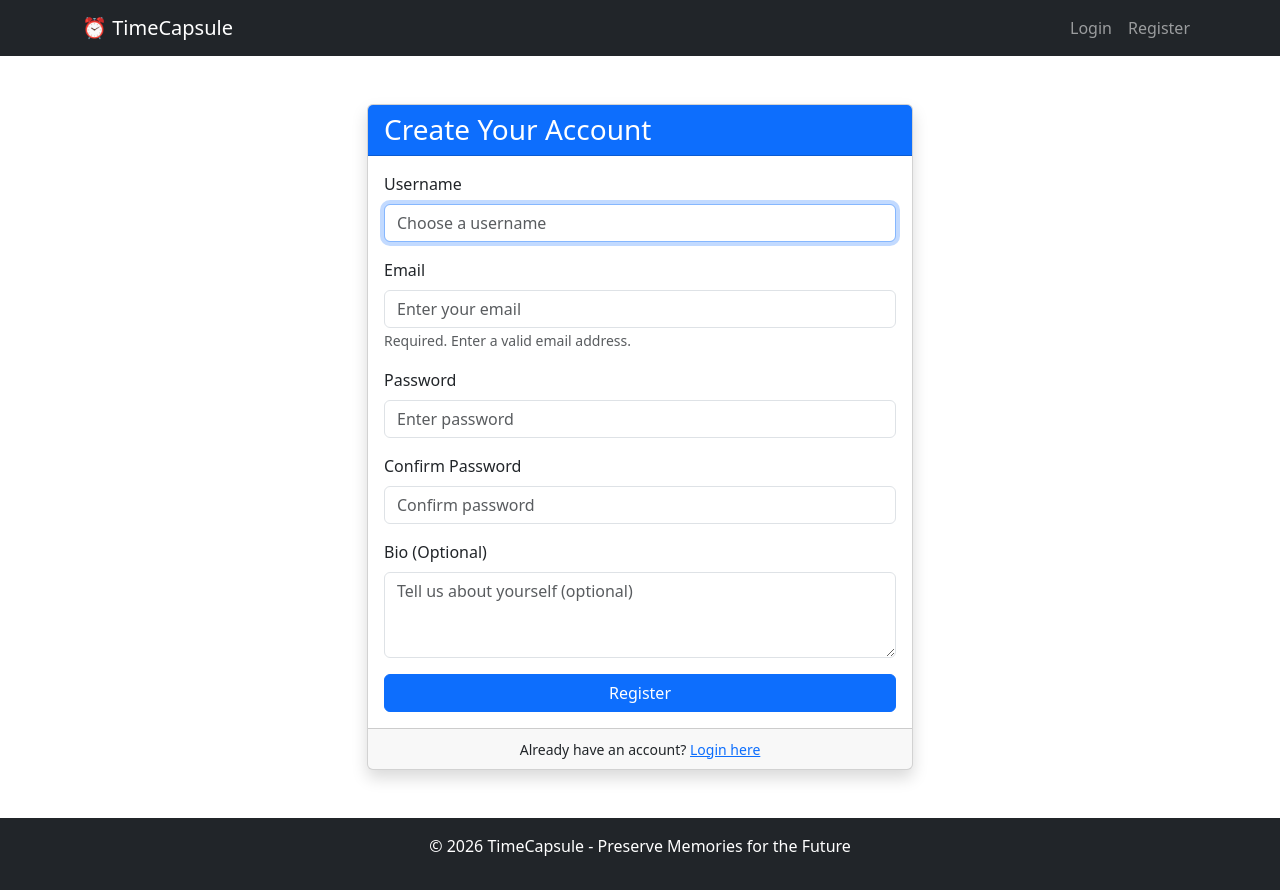
After one commit to MariyanDimov-250504/TimeCapsule, a Django app: page /accounts/register/ in a window 1280 px wide. The commit adds this page. Run offline with Django 5.2, Linux system fonts and the light colour scheme.

Commit message:
Proj Update

```diff
--- a/TimeCapsule/settings.py
+++ b/TimeCapsule/settings.py
@@ -134,3 +134,7 @@ DEFAULT_AUTO_FIELD = 'django.db.models.BigAutoField'
 
 # Custom User Model
 AUTH_USER_MODEL = 'accounts.CustomUser'
+
+LOGIN_URL = 'accounts:login'
+LOGIN_REDIRECT_URL = 'home'
+LOGOUT_REDIRECT_URL = 'home'
--- /dev/null
+++ b/accounts/forms.py
@@ -0,0 +1,90 @@
+from django import forms
+from django.contrib.auth.forms import UserCreationForm
+from django.core.exceptions import ValidationError
+from .models import CustomUser
+import re
+
+
+class CustomUserCreationForm(UserCreationForm):
+    email = forms.EmailField(
+        required=True,
+        widget=forms.EmailInput(attrs={
+            'class': 'form-control',
+            'placeholder': 'Enter your email'
+        }),
+        help_text='Required. Enter a valid email address.'
+    )
+
+    username = forms.CharField(
+        widget=forms.TextInput(attrs={
+            'class': 'form-control',
+            'placeholder': 'Choose a username'
+        })
+    )
+
+    password1 = forms.CharField(
+        label='Password',
+        widget=forms.PasswordInput(attrs={
+            'class': 'form-control',
+            'placeholder': 'Enter password'
+        })
+    )
+
+    password2 = forms.CharField(
+        label='Confirm Password',
+        widget=forms.PasswordInput(attrs={
+            'class': 'form-control',
+            'placeholder': 'Confirm password'
+        })
+    )
+
+    bio = forms.CharField(
+        required=False,
+        widget=forms.Textarea(attrs={
+            'class': 'form-control',
+            'rows': 3,
+            'placeholder': 'Tell us about yourself (optional)'
+        })
+    )
+
+    class Meta:
+        model = CustomUser
+        fields = ['username', 'email', 'bio', 'password1', 'password2']
+
+    def clean_username(self):
+        username = self.cleaned_data.get('username')
+        if len(username) < 3:
+            raise ValidationError('Username must be at least 3 characters long.')
+        if not re.match(r'^[a-zA-Z0-9_]+$', username):
+            raise ValidationError('Username can only contain letters, numbers, and underscores.')
+        return username
+
+    def clean_email(self):
+        email = self.cleaned_data.get('email')
+        if CustomUser.objects.filter(email=email).exists():
+            raise ValidationError('This email is already registered.')
+        return email
+
+    def save(self, commit=True):
+        user = super().save(commit=False)
+        user.email = self.cleaned_data['email']
+        if commit:
+            user.save()
+        return user
+
+
+class UserProfileForm(forms.ModelForm):
+    class Meta:
+        model = CustomUser
+        fields = ['username', 'email', 'bio', 'first_name', 'last_name']
+        widgets = {
+            'username': forms.TextInput(attrs={'class': 'form-control', 'readonly': True}),
+            'email': forms.EmailInput(attrs={'class': 'form-control'}),
+            'bio': forms.Textarea(attrs={'class': 'form-control', 'rows': 3}),
+            'first_name': forms.TextInput(attrs={'class': 'form-control'}),
+            'last_name': forms.TextInput(attrs={'class': 'form-control'}),
+        }
+
+    def __init__(self, *args, **kwargs):
+        super().__init__(*args, **kwargs)
+        self.fields['email'].required = True
--- a/accounts/urls.py
+++ b/accounts/urls.py
@@ -1,8 +1,13 @@
 from django.urls import path
+from django.contrib.auth import views as auth_views
 from . import views
 
 app_name = 'accounts'
 
 urlpatterns = [
-    path('', views.index, name='index'),
+    path('register/', views.RegisterView.as_view(), name='register'),
+    path('login/', views.CustomLoginView.as_view(), name='login'),
+    path('logout/', auth_views.LogoutView.as_view(next_page='home'), name='logout'),  # Added next_page='home'
+    path('profile/<str:username>/', views.ProfileView.as_view(), name='profile'),
+    path('profile/edit/', views.ProfileEditView.as_view(), name='profile_edit'),
 ]
--- a/accounts/views.py
+++ b/accounts/views.py
@@ -1,4 +1,62 @@
-from django.shortcuts import render
+from django.shortcuts import render, redirect, get_object_or_404
+from django.contrib.auth import login, authenticate
+from django.contrib.auth.views import LoginView
+from django.contrib.auth.mixins import LoginRequiredMixin
+from django.contrib import messages
+from django.views.generic import CreateView, DetailView, UpdateView
+from django.urls import reverse_lazy
+from .forms import CustomUserCreationForm, UserProfileForm
+from .models import CustomUser
 
-def index(request):
-    return render(request, 'accounts/index.html')
+
+class RegisterView(CreateView):
+    form_class = CustomUserCreationForm
+    template_name = 'accounts/register.html'
+    success_url = reverse_lazy('home')
+
+    def form_valid(self, form):
+        response = super().form_valid(form)
+        user = form.save()
+        login(self.request, user)
+        messages.success(self.request, f'Welcome {user.username}! Your account has been created successfully.')
+        return response
+
+    def form_invalid(self, form):
+        for field, errors in form.errors.items():
+            for error in errors:
+                messages.error(self.request, f'{field}: {error}')
+        return super().form_invalid(form)
+
+
+class CustomLoginView(LoginView):
+    template_name = 'accounts/login.html'
+
+    def get_success_url(self):
+        return reverse_lazy('home')
+
+    def form_invalid(self, form):
+        messages.error(self.request, 'Invalid username or password. Please try again.')
+        return super().form_invalid(form)
+
+
+class ProfileView(LoginRequiredMixin, DetailView):
+    model = CustomUser
+    template_name = 'accounts/profile.html'
+    context_object_name = 'profile_user'
+
+    def get_object(self):
+        return get_object_or_404(CustomUser, username=self.kwargs['username'])
+
+
+class ProfileEditView(LoginRequiredMixin, UpdateView):
+    model = CustomUser
+    form_class = UserProfileForm
+    template_name = 'accounts/profile_edit.html'
+    success_url = reverse_lazy('home')
+
+    def get_object(self):
+        return self.request.user
+
+    def form_valid(self, form):
+        messages.success(self.request, 'Your profile has been updated successfully!')
+        return super().form_valid(form)
--- /dev/null
+++ b/templates/accounts/register.html
@@ -0,0 +1,73 @@
+{% extends 'base.html' %}
+
+{% block title %}Register - TimeCapsule{% endblock %}
+
+{% block content %}
+<div class="container mt-5">
+    <div class="row justify-content-center">
+        <div class="col-md-6">
+            <div class="card shadow">
+                <div class="card-header bg-primary text-white">
+                    <h3 class="mb-0">Create Your Account</h3>
+                </div>
+                <div class="card-body">
+                    <form method="post">
+                        {% csrf_token %}
+
+                        <div class="mb-3">
+                            <label for="{{ form.username.id_for_label }}" class="form-label">Username</label>
+                            {{ form.username }}
+                            {% if form.username.help_text %}
+                                <small class="form-text text-muted">{{ form.username.help_text }}</small>
+                            {% endif %}
+                            {% for error in form.username.errors %}
+                                <div class="text-danger">{{ error }}</div>
+                            {% endfor %}
+                        </div>
+
+                        <div class="mb-3">
+                            <label for="{{ form.email.id_for_label }}" class="form-label">Email</label>
+                            {{ form.email }}
+                            {% if form.email.help_text %}
+                                <small class="form-text text-muted">{{ form.email.help_text }}</small>
+                            {% endif %}
+                            {% for error in form.email.errors %}
+                                <div class="text-danger">{{ error }}</div>
+                            {% endfor %}
+                        </div>
+
+                        <div class="mb-3">
+                            <label for="{{ form.password1.id_for_label }}" class="form-label">Password</label>
+                            {{ form.password1 }}
+                            {% for error in form.password1.errors %}
+                                <div class="text-danger">{{ error }}</div>
+                            {% endfor %}
+                        </div>
+
+                        <div class="mb-3">
+                            <label for="{{ form.password2.id_for_label }}" class="form-label">Confirm Password</label>
+                            {{ form.password2 }}
+                            {% for error in form.password2.errors %}
+                                <div class="text-danger">{{ error }}</div>
+                            {% endfor %}
+                        </div>
+
+                        <div class="mb-3">
+                            <label for="{{ form.bio.id_for_label }}" class="form-label">Bio (Optional)</label>
+                            {{ form.bio }}
+                            {% for error in form.bio.errors %}
+                                <div class="text-danger">{{ error }}</div>
+                            {% endfor %}
+                        </div>
+
+                        <button type="submit" class="btn btn-primary w-100">Register</button>
+                    </form>
+                </div>
+                <div class="card-footer text-center">
+                    <small>Already have an account? <a href="{% url 'accounts:login' %}">Login here</a></small>
+                </div>
+            </div>
+        </div>
+    </div>
+</div>
+{% endblock %}
--- a/templates/base.html
+++ b/templates/base.html
@@ -3,25 +3,63 @@
 <head>
     <meta charset="UTF-8">
     <meta name="viewport" content="width=device-width, initial-scale=1.0">
-    <title>TimeCapsule</title>
+    <title>{% block title %}TimeCapsule{% endblock %}</title>
     <link href="https://cdn.jsdelivr.net/npm/bootstrap@5.3.0/dist/css/bootstrap.min.css" rel="stylesheet">
 </head>
 <body>
     <nav class="navbar navbar-expand-lg navbar-dark bg-dark">
         <div class="container">
-            <a class="navbar-brand" href="/">⏰ TimeCapsule</a>
+            <a class="navbar-brand" href="{% url 'home' %}">⏰ TimeCapsule</a>
+            <button class="navbar-toggler" type="button" data-bs-toggle="collapse" data-bs-target="#navbarNav">
+                <span class="navbar-toggler-icon"></span>
+            </button>
+            <div class="collapse navbar-collapse" id="navbarNav">
+                <ul class="navbar-nav ms-auto">
+                    {% if user.is_authenticated %}
+                        <li class="nav-item">
+                            <a class="nav-link" href="{% url 'accounts:profile' user.username %}">My Profile</a>
+                        </li>
+                        <li class="nav-item">
+                            <form method="post" action="{% url 'accounts:logout' %}" style="display: inline;">
+                                {% csrf_token %}
+                                <button type="submit" class="btn nav-link" style="background: none; border: none; color: rgba(255,255,255,0.55);">Logout</button>
+                            </form>
+                        </li>
+                    {% else %}
+                        <li class="nav-item">
+                            <a class="nav-link" href="{% url 'accounts:login' %}">Login</a>
+                        </li>
+                        <li class="nav-item">
+                            <a class="nav-link" href="{% url 'accounts:register' %}">Register</a>
+                        </li>
+                    {% endif %}
+                </ul>
+            </div>
         </div>
     </nav>
 
     <main>
+        {% if messages %}
+            <div class="container mt-3">
+                {% for message in messages %}
+                    <div class="alert alert-{{ message.tags }} alert-dismissible fade show">
+                        {{ message }}
+                        <button type="button" class="btn-close" data-bs-dismiss="alert"></button>
+                    </div>
+                {% endfor %}
+            </div>
+        {% endif %}
+
         {% block content %}
         {% endblock %}
     </main>
 
     <footer class="bg-dark text-white text-center py-3 mt-5">
         <div class="container">
-            <p>&copy; {% now "Y" %} TimeCapsule</p>
+            <p>&copy; {% now "Y" %} TimeCapsule - Preserve Memories for the Future</p>
         </div>
     </footer>
+
+    <script src="https://cdn.jsdelivr.net/npm/bootstrap@5.3.0/dist/js/bootstrap.bundle.min.js"></script>
 </body>
 </html>
```
Also changed, not shown: templates/accounts/login.html (added, +37 -0 lines), templates/accounts/profile.html (added, +42 -0 lines), templates/accounts/profile_edit.html (added, +55 -0 lines), templates/home.html (+32 -3 lines), TimeCapsule/urls.py (line endings or trailing spaces), 1 other file.
